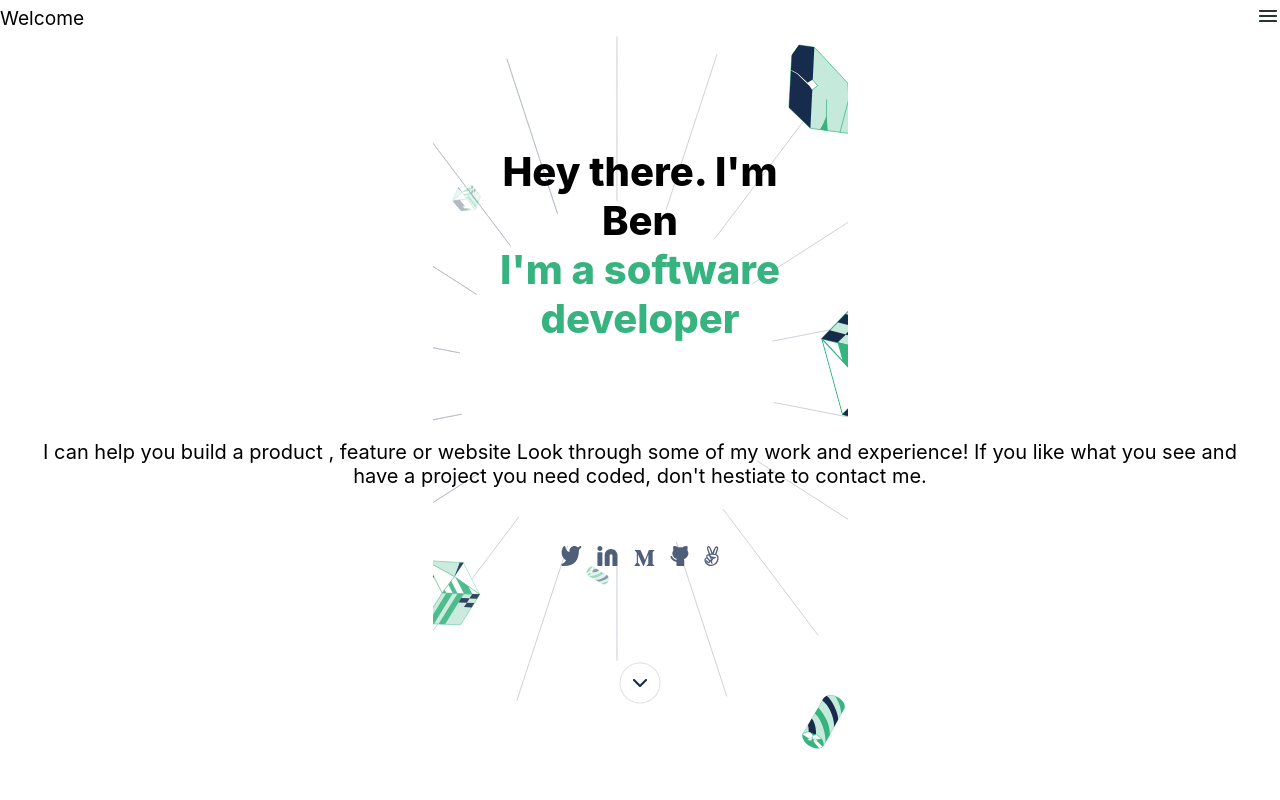
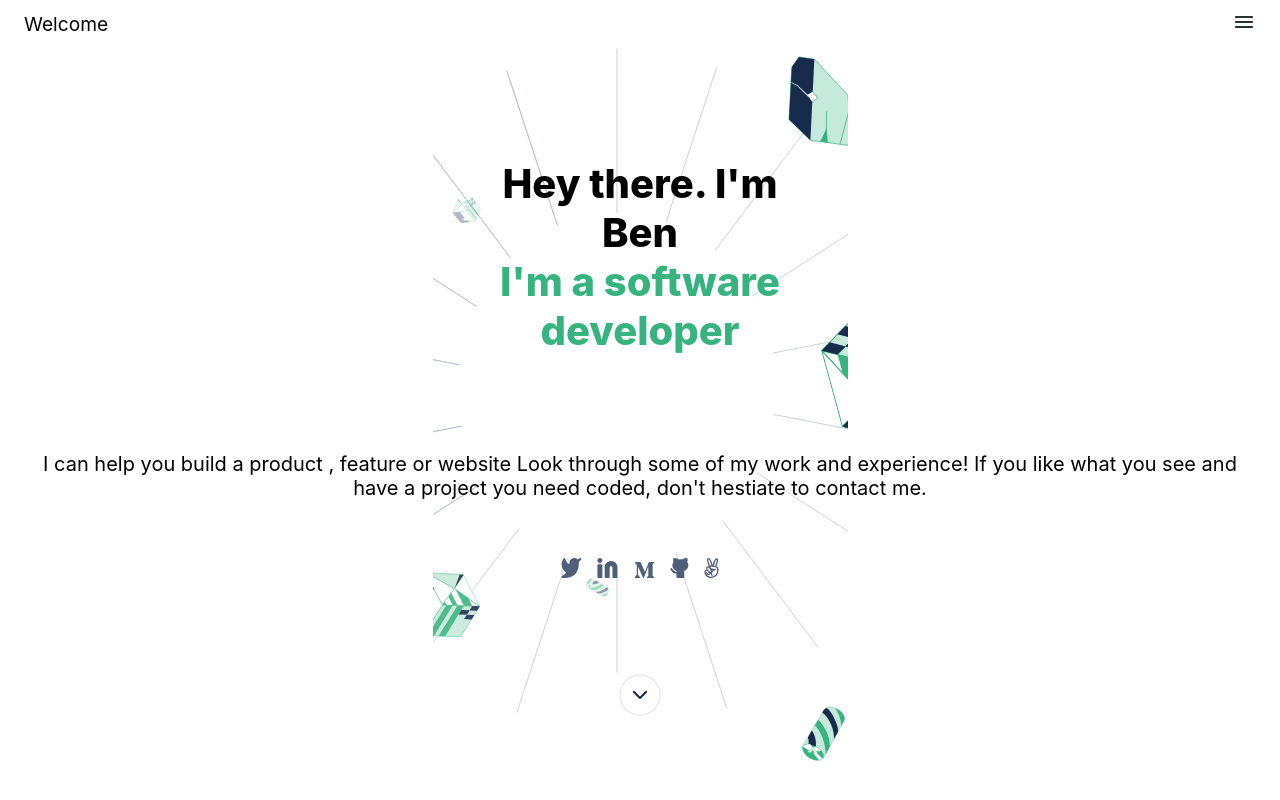
Before and after one commit to King-Benx/my-portfolio, a website: page index.html in a window 1280 px wide. Drawn offline with Linux system fonts and the light colour scheme.

Commit message:
implement reviewer feedback

```diff
--- a/index.html
+++ b/index.html
@@ -9,13 +9,13 @@
   </head>
   <body>
     <div class="container">
-      <nav>
-        <div><span>Welcome</span></div>
+      <header>
+        <div><a href="index.html">Welcome</a></div>
         <button class="humberger">
           <img src="images/humbager.png" alt="humbagar" />
         </button>
-      </nav>
-      <header id="headline">
+      </header>
+      <section id="headline">
         <div id="intro">
           <h1>
             Hey there. I&apos;m <br />Ben <br /><span
@@ -30,27 +30,39 @@
             project you need coded, don&apos;t hestiate to contact me.
           </p>
           <div class="social">
+            <ul>
+              <li>
                 <a href="" target="_blank">
                   <img src="images/twitter.svg" alt="twitter" />
                 </a>
+              </li>
+              <li>
                 <a href="" target="_blank">
                   <img src="images/Linkedin icon.svg" alt="linkedin" />
                 </a>
+              </li>
+              <li>
                 <a href="" target="_blank">
                   <img src="images/medium.svg" alt="medium" />
                 </a>
+              </li>
+              <li>
                 <a href="" target="_blank">
                   <img src="images/github.svg" alt="github" />
                 </a>
+              </li>
+              <li>
                 <a href="" target="_blank">
                   <img src="images/angellist.svg" alt="angellist" />
                 </a>
+              </li>
+            </ul>
           </div>
         </div>
         <button>
           <img src="images/Disabled.png" alt="disabled" />
         </button>
-      </header>
+      </section>
     </div>
   </body>
 </html>
--- a/styles/styles.css
+++ b/styles/styles.css
@@ -7,7 +7,8 @@
   --clr-green-600: #c5e9da;
   --clr-green-900: #36b37e;
   --clr-secondary: #fff;
-  --clr-primary: ##28352f;
+  --clr-primary: #28352f;
+  --clr-dark:#000;
 }
 
 *,
@@ -24,21 +25,24 @@ body {
   font-family: "Inter", sans-serif;
 }
 
-nav {
+header {
   width: 100vw;
   display: flex;
   flex-direction: row;
   justify-content: space-between;
   align-items: center;
-  padding-block: 4px;
+  padding-block: 10px;
+  padding-inline: 24px;
 }
 
-nav > div > span {
+header > div > a {
+  text-decoration: none;
+  color:var(--clr-dark);
   font-size: 1.2rem;
 }
 
-nav > button,
-header#headline > button {
+header > button,
+section#headline > button {
   border: none;
   background: transparent;
   cursor: pointer;
@@ -77,7 +81,15 @@ header#headline > button {
   margin-block: 58px;
 }
 
-.social > a {
-  text-decoration: none;
+.social > ul {
+  list-style: none;
+}
+
+.social > ul > li {
+  display: inline;
   padding-inline: 0.3rem;
 }
+
+.social > ul > li > a {
+  text-decoration: none;
+}
```
Also changed, not shown: 1 other file. Lines whose indentation alone changed are shown as unchanged.
